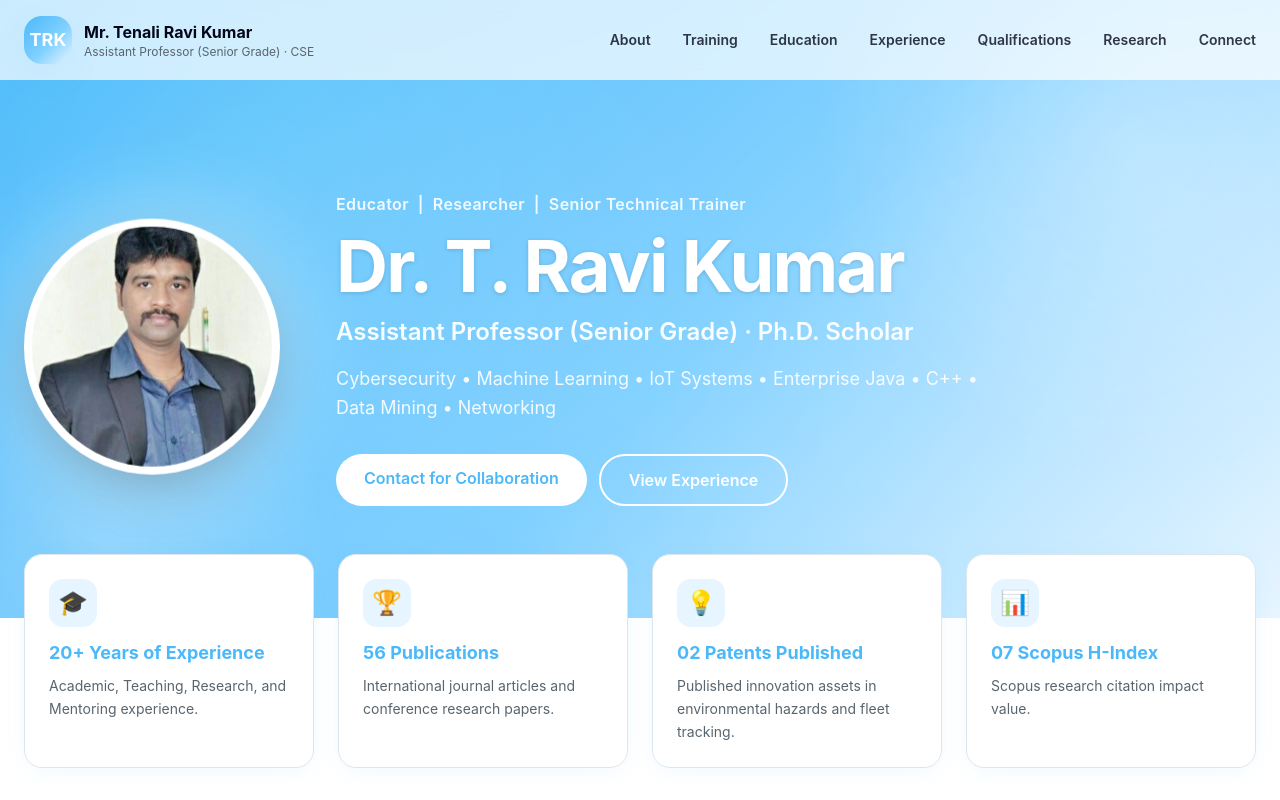
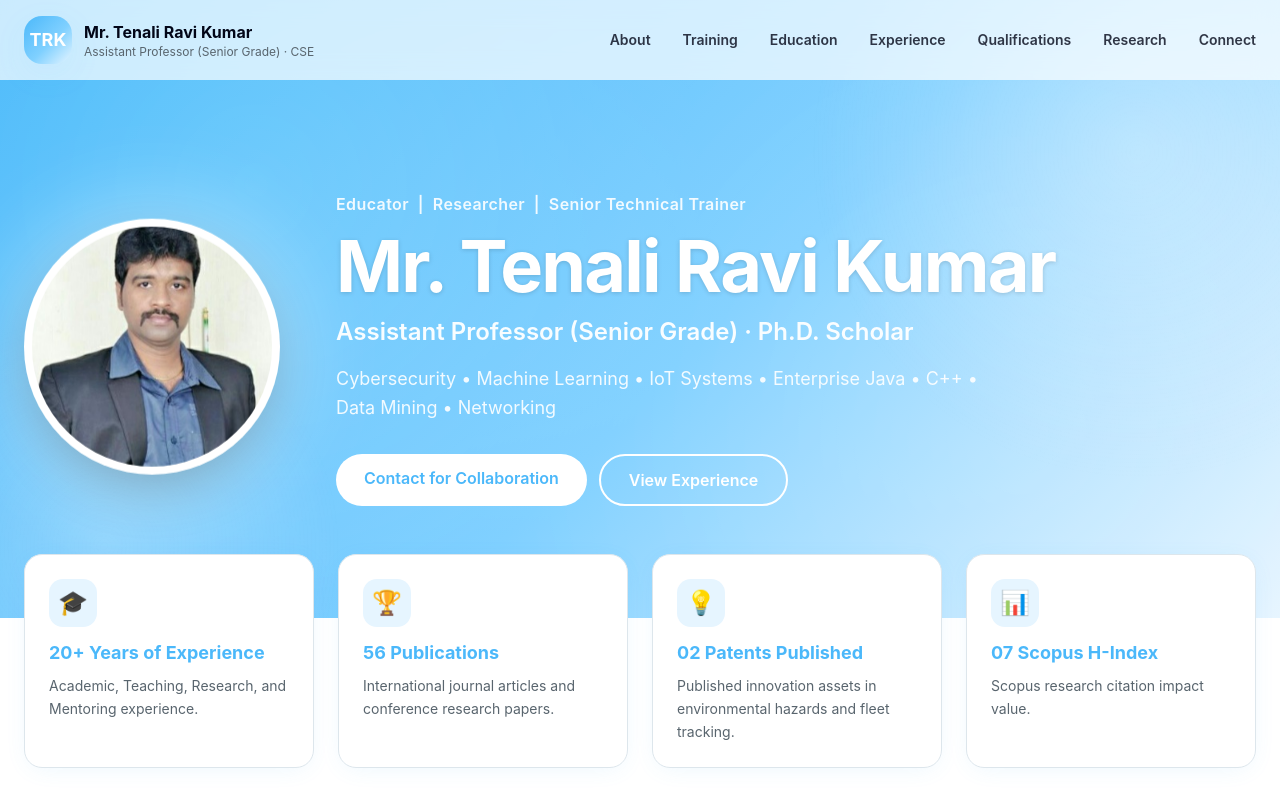
Before and after one commit to MSuryakumar4550/Ravi-Kumar-Tenali-Portfolio, a React (Vite) app: page / in a window 1280 px wide. Shown: the top 800 px of the page. Built offline with nearby package versions, Linux system fonts and the light colour scheme.

Commit message:
Update Hero.jsx

```diff
--- a/src/components/portfolio/Hero.jsx
+++ b/src/components/portfolio/Hero.jsx
@@ -292,7 +292,7 @@ export function Hero({ image }) {
             Educator &nbsp;|&nbsp; Researcher &nbsp;|&nbsp; Senior Technical Trainer
           </p>
           <h1 className="mt-3 text-5xl md:text-7xl font-bold tracking-tight leading-[1.05] drop-shadow-sm">
-            Dr. T. Ravi Kumar
+            Mr. Tenali Ravi Kumar
           </h1>
           <h2 className="mt-3 text-xl md:text-2xl font-semibold text-white/95">
             Assistant Professor (Senior Grade) · Ph.D. Scholar
```
